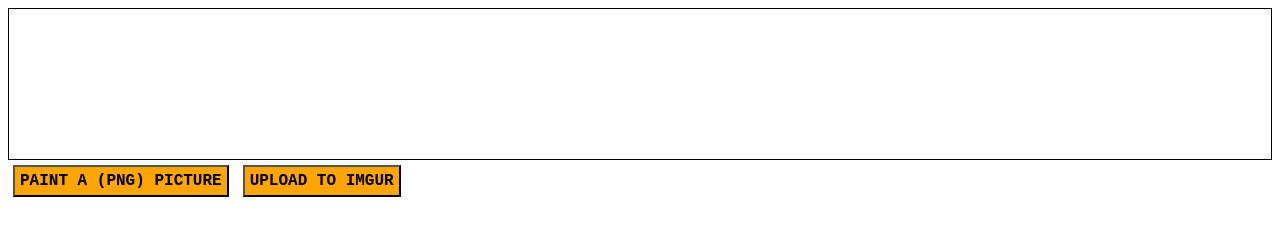
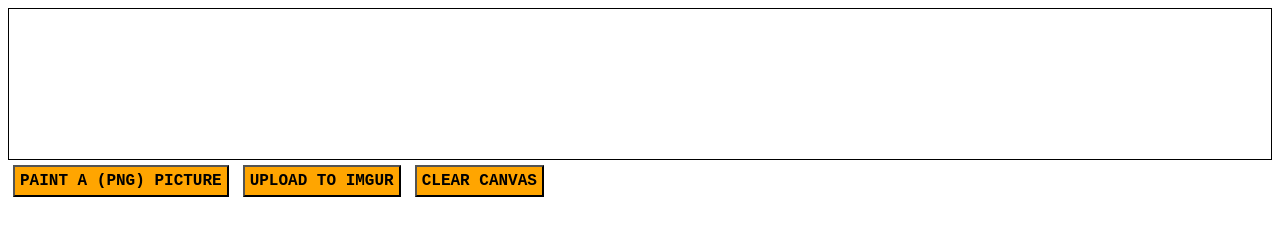
Before and after one commit to thmsdnnr/javascript30, a plain HTML site: page day8/index.html in a window 1280 px wide. Drawn offline with Linux system fonts and the light colour scheme; files whose address does not match are found by name.

Commit message:
reset button

```diff
--- a/day8/index.html
+++ b/day8/index.html
@@ -12,6 +12,7 @@
 <div class="controls">
   <button id="picMe">PAINT A (PNG) PICTURE</button>
   <button id="imGrr">UPLOAD TO IMGUR</button>
+  <button id="clear">CLEAR CANVAS</button>
 </div>
 </body>
 </html>
```
Also changed, not shown: 2 other files.
